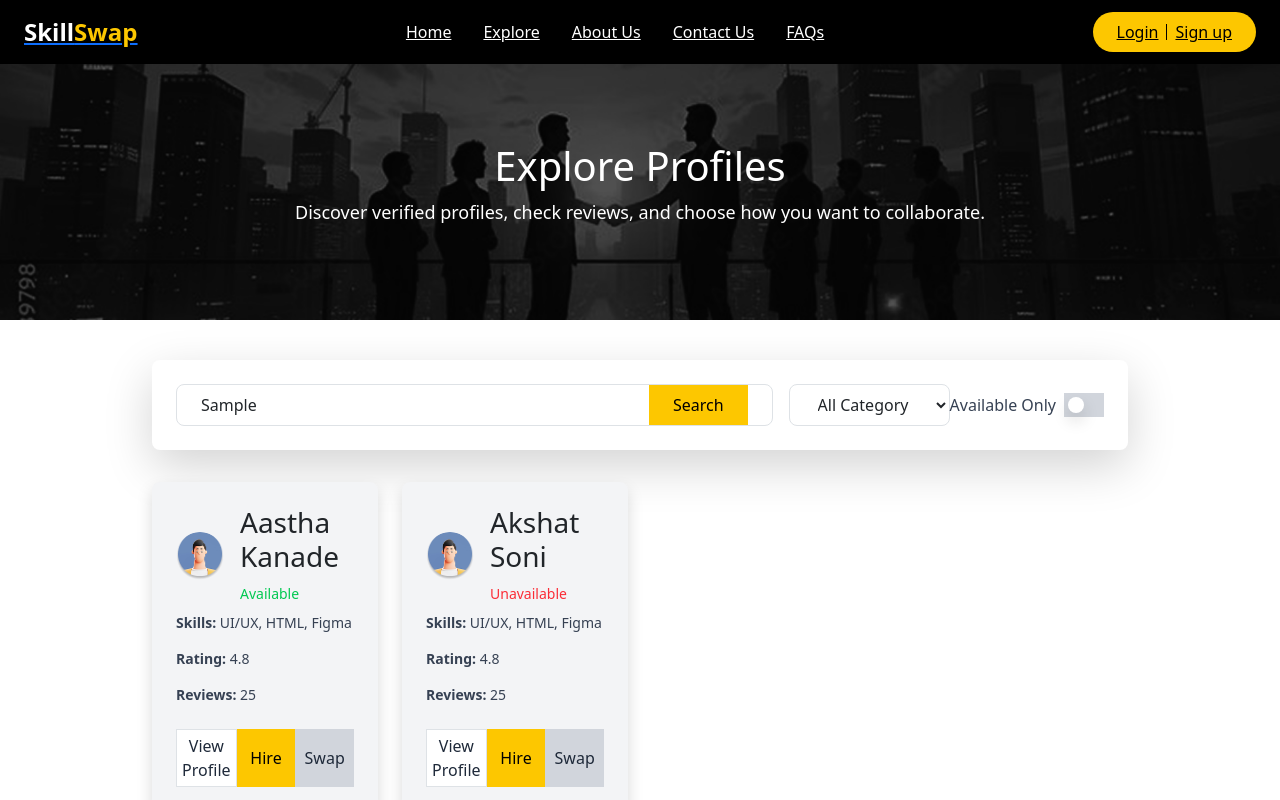
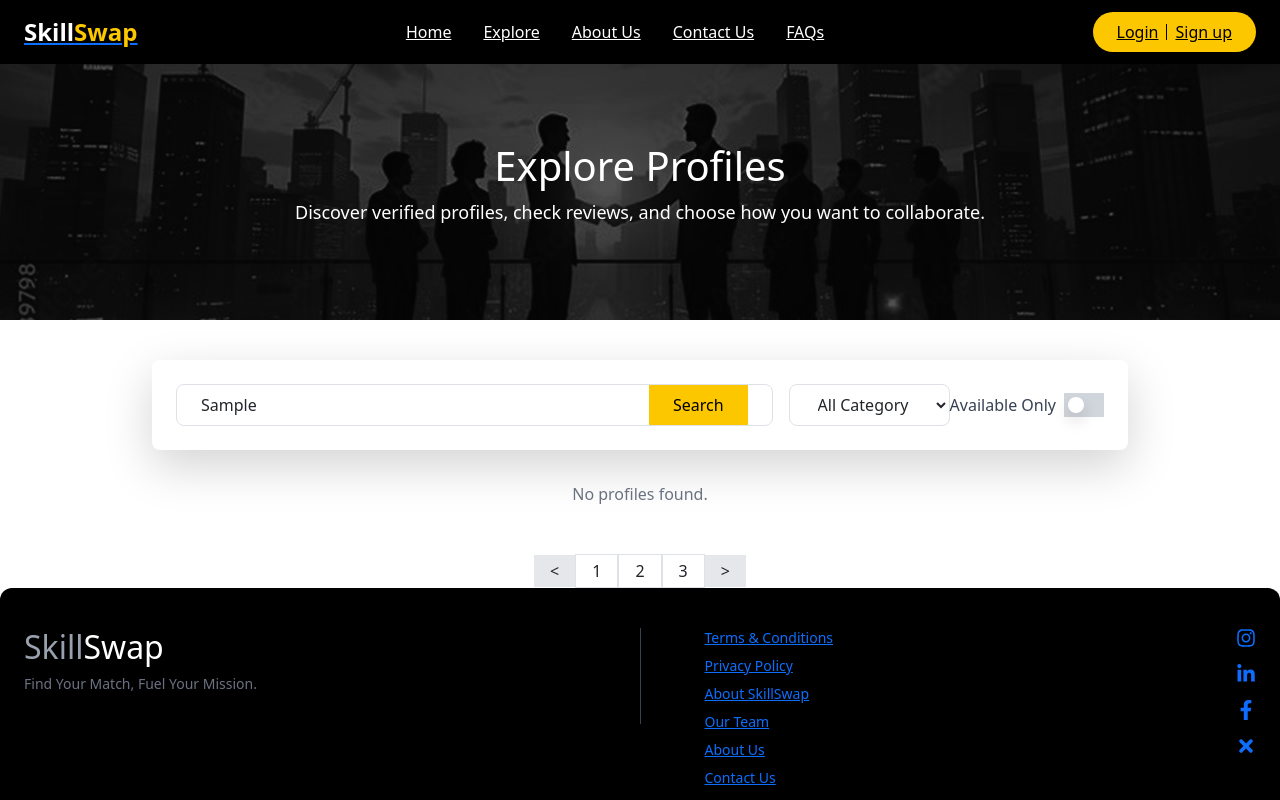
Before and after one commit to abhaypatidar3/Minor-2, a React (Vite) app in the folder frontend/: page /exploreProfile in a window 1280 px wide. Both pictures are taken after typing "Sample" into the empty fields and a click on the button "Search". Shown: the top 800 px of the page. Built offline with nearby package versions, Linux system fonts and the light colour scheme.

Commit message:
working with the explore section

```diff
--- a/frontend/src/components/ExploreProfile.jsx
+++ b/frontend/src/components/ExploreProfile.jsx
@@ -1,31 +1,51 @@
-import React, { useState } from 'react';
+import React, { useState, useMemo } from 'react';
 
 const profiles = [
   { id: 1, name: 'Aastha Kanade', skills: 'UI/UX, HTML, Figma', rating: 4.8, reviews: 25, status: 'Available', avatar: '/image/avatar1.png' },
   { id: 2, name: 'Akshat Soni', skills: 'UI/UX, HTML, Figma', rating: 4.8, reviews: 25, status: 'Unavailable', avatar: '/image/avatar2.png' },
-  // ...add more profiles as needed
+  // …add more
 ];
 
-const ExploreProfile= () => {
+const ExploreProfile = () => {
   const [search, setSearch] = useState('');
-  const [category, setCategory] = useState('All Category');
+  const [category, setCategory] = useState('All');
   const [availableOnly, setAvailableOnly] = useState(false);
 
-  const handleSearch = () => {
-    // TODO: filter logic
-    console.log({ search, category, availableOnly });
-  };
+  // memoize the filtered list
+  const filteredProfiles = useMemo(() => {
+    return profiles.filter(p => {
+      // search by name or skills
+      const term = search.toLowerCase();
+      if (term && !(
+        p.name.toLowerCase().includes(term) ||
+        p.skills.toLowerCase().includes(term)
+      )) return false;
+
+      // category filter
+      if (category !== 'All') {
+        const cats = p.skills.split(',').map(s => s.trim());
+        if (!cats.includes(category)) return false;
+      }
+
+      // availability filter
+      if (availableOnly && p.status !== 'Available') return false;
+
+      return true;
+    });
+  }, [search, category, availableOnly]);
 
   return (
     <div className="bg-white">
-      {/* Header Section */}
+      {/* Header */}
       <header
         className="h-64 bg-cover bg-center flex items-center justify-center"
         style={{ backgroundImage: "url('/image/ExploreProfileImage.png')" }}
       >
         <div className="text-center text-white">
           <h1 className="text-4xl font-bold">Explore Profiles</h1>
-          <p className="mt-2 text-lg">Discover verified profiles, check reviews, and choose how you want to collaborate.</p>
+          <p className="mt-2 text-lg">
+            Discover verified profiles, check reviews, and choose how you want to collaborate.
+          </p>
         </div>
       </header>
 
@@ -37,38 +57,43 @@ const ExploreProfile= () => {
               type="text"
               placeholder="Search skills or names..."
               value={search}
-              onChange={(e) => setSearch(e.target.value)}
+              onChange={e => setSearch(e.target.value)}
               className="w-full py-2 focus:outline-none"
             />
             <button
-              onClick={handleSearch}
-              className="bg-yellow-400 text-black px-4 py-2 rounded-lg font-medium hover:opacity-90"
+              onClick={() => {/* you can also trigger fetch here if needed */}}
+              className="ml-2 bg-yellow-400 text-black px-4 py-2 rounded-lg font-medium hover:opacity-90"
             >
               Search
             </button>
           </div>
+
           <select
             value={category}
-            onChange={(e) => setCategory(e.target.value)}
+            onChange={e => setCategory(e.target.value)}
             className="border border-gray-300 rounded-lg px-4 py-2 focus:outline-none"
           >
-            <option>All Category</option>
-            <option>UI/UX</option>
-            <option>Frontend</option>
-            <option>Backend</option>
+            <option value="All">All Category</option>
+            <option value="UI/UX">UI/UX</option>
+            <option value="HTML">HTML</option>
+            <option value="Figma">Figma</option>
+            {/* add more categories as needed */}
           </select>
+
           <div className="flex items-center space-x-2">
-            <label htmlFor="availableOnly" className="text-gray-700 font-medium">
-              Available Only
-            </label>
+            <span className="text-gray-700 font-medium">Available Only</span>
             <button
-              id="availableOnly"
-              onClick={() => setAvailableOnly(!availableOnly)}
-              className={`w-10 h-6 rounded-full p-1 transition ${availableOnly ? 'bg-yellow-400' : 'bg-gray-300'}`}
+              aria-label="Toggle availability"
+              onClick={() => setAvailableOnly(prev => !prev)}
+              className={`w-10 h-6 rounded-full p-1 transition ${
+                availableOnly ? 'bg-yellow-400' : 'bg-gray-300'
+              }`}
             >
               <span
-                className={`block w-4 h-4 bg-white rounded-full shadow transform transition ${availableOnly ? 'translate-x-4' : 'translate-x-0'}`}
-              ></span>
+                className={`block w-4 h-4 bg-white rounded-full shadow transform transition ${
+                  availableOnly ? 'translate-x-4' : 'translate-x-0'
+                }`}
+              />
             </button>
           </div>
         </div>
@@ -76,20 +101,34 @@ const ExploreProfile= () => {
 
       {/* Profiles Grid */}
       <div className="max-w-5xl mx-auto mt-8 px-4 grid grid-cols-1 sm:grid-cols-2 md:grid-cols-3 lg:grid-cols-4 gap-6">
-        {profiles.map((p) => (
+        {filteredProfiles.map(p => (
           <div key={p.id} className="bg-gray-100 p-4 rounded-lg shadow hover:shadow-md transition">
             <div className="flex items-center space-x-4">
-              <img src="/image/avatar.png" alt={p.name} className="w-12 h-12 rounded-full" />
+              <img
+                src="/image/avatar.png"
+                alt={p.name}
+                className="w-12 h-12 rounded-full object-cover"
+              />
               <div>
                 <h3 className="font-semibold text-gray-900">{p.name}</h3>
-                <span className={`text-sm ${p.status === 'Available' ? 'text-green-500' : 'text-red-500'}`}>
+                <span
+                  className={`text-sm ${
+                    p.status === 'Available' ? 'text-green-500' : 'text-red-500'
+                  }`}
+                >
                   {p.status}
                 </span>
               </div>
             </div>
-            <p className="mt-2 text-sm text-gray-700"><strong>Skills:</strong> {p.skills}</p>
-            <p className="text-sm text-gray-700"><strong>Rating:</strong> {p.rating}</p>
-            <p className="text-sm text-gray-700"><strong>Reviews:</strong> {p.reviews}</p>
+            <p className="mt-2 text-sm text-gray-700">
+              <strong>Skills:</strong> {p.skills}
+            </p>
+            <p className="text-sm text-gray-700">
+              <strong>Rating:</strong> {p.rating}
+            </p>
+            <p className="text-sm text-gray-700">
+              <strong>Reviews:</strong> {p.reviews}
+            </p>
             <div className="mt-4 flex space-x-2">
               <button className="flex-1 bg-white border border-gray-300 text-gray-800 py-1 rounded-lg hover:bg-gray-200 transition">
                 View Profile
@@ -103,12 +142,18 @@ const ExploreProfile= () => {
             </div>
           </div>
         ))}
+
+        {filteredProfiles.length === 0 && (
+          <p className="col-span-full text-center text-gray-500">
+            No profiles found.
+          </p>
+        )}
       </div>
 
       {/* Pagination */}
       <div className="max-w-5xl mx-auto mt-8 px-4 flex justify-center items-center space-x-4">
         <button className="px-3 py-1 bg-gray-200 rounded-lg hover:bg-gray-300">&lt;</button>
-        {[1, 2, 3].map((num) => (
+        {[1, 2, 3].map(num => (
           <button
             key={num}
             className="px-3 py-1 bg-white border border-gray-300 rounded-lg hover:bg-gray-100"
```
